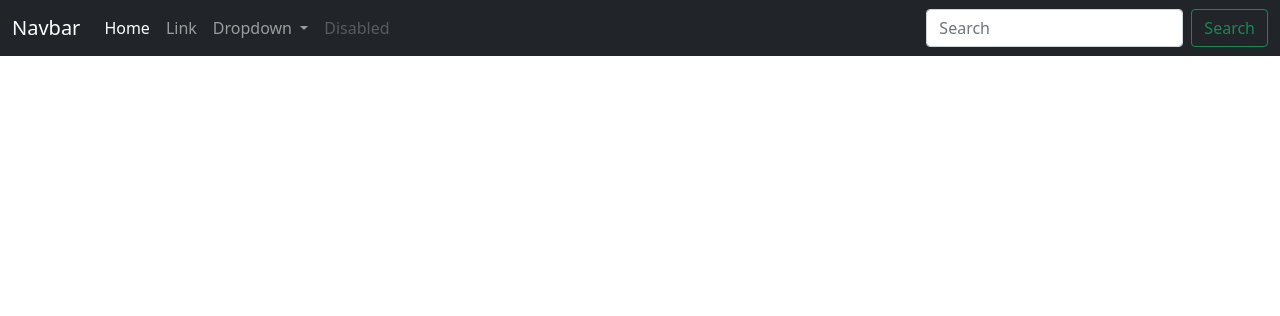
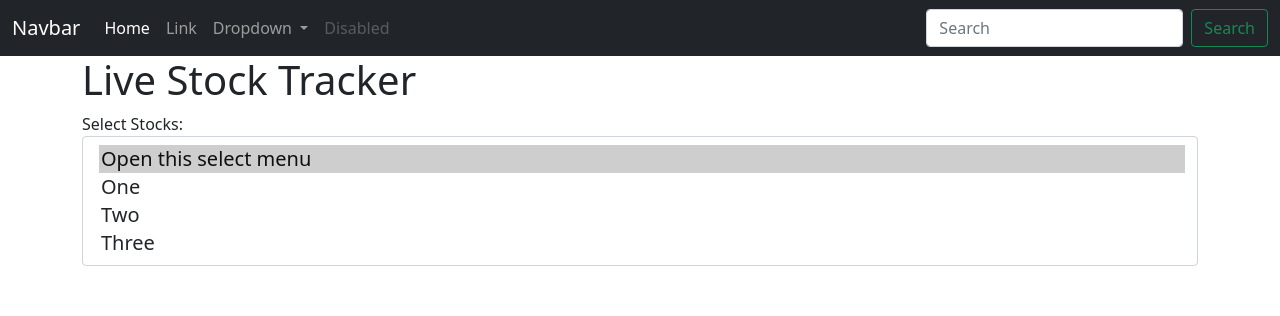
Before and after one commit to VirajAdiga/stock-trading-app-django, a Django app: page / in a window 1280 px wide. Shown: the top 316 px of the page. Run offline with Django 4.2, Linux system fonts and the light colour scheme.

Commit message:
Add stockpicker template

```diff
--- a/watchlist/templates/watchlist/stock_picker.html
+++ b/watchlist/templates/watchlist/stock_picker.html
@@ -10,6 +10,17 @@ Stock Picker
 {% endblock css %}
 
 {%  block body %}
+<div class="container">
+    <h1>Live Stock Tracker</h1>
+
+    <label>Select Stocks:</label>
+    <select class="form-select form-select-lg mb-3" multiple aria-label="multiple select example" name="stockpicker">
+      <option selected>Open this select menu</option>
+      <option value="1">One</option>
+      <option value="2">Two</option>
+      <option value="3">Three</option>
+    </select>
+</div>
 {% endblock body %}
 
 {% block js %}
```
